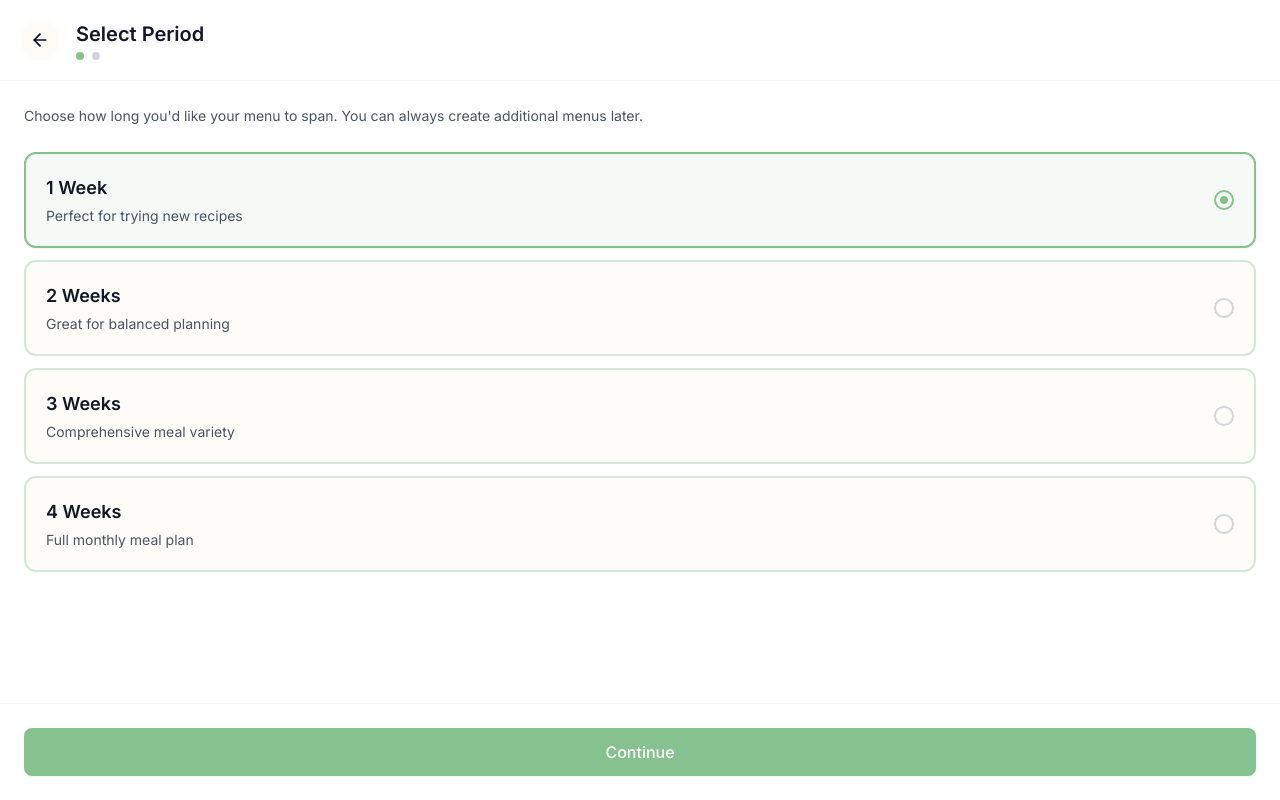
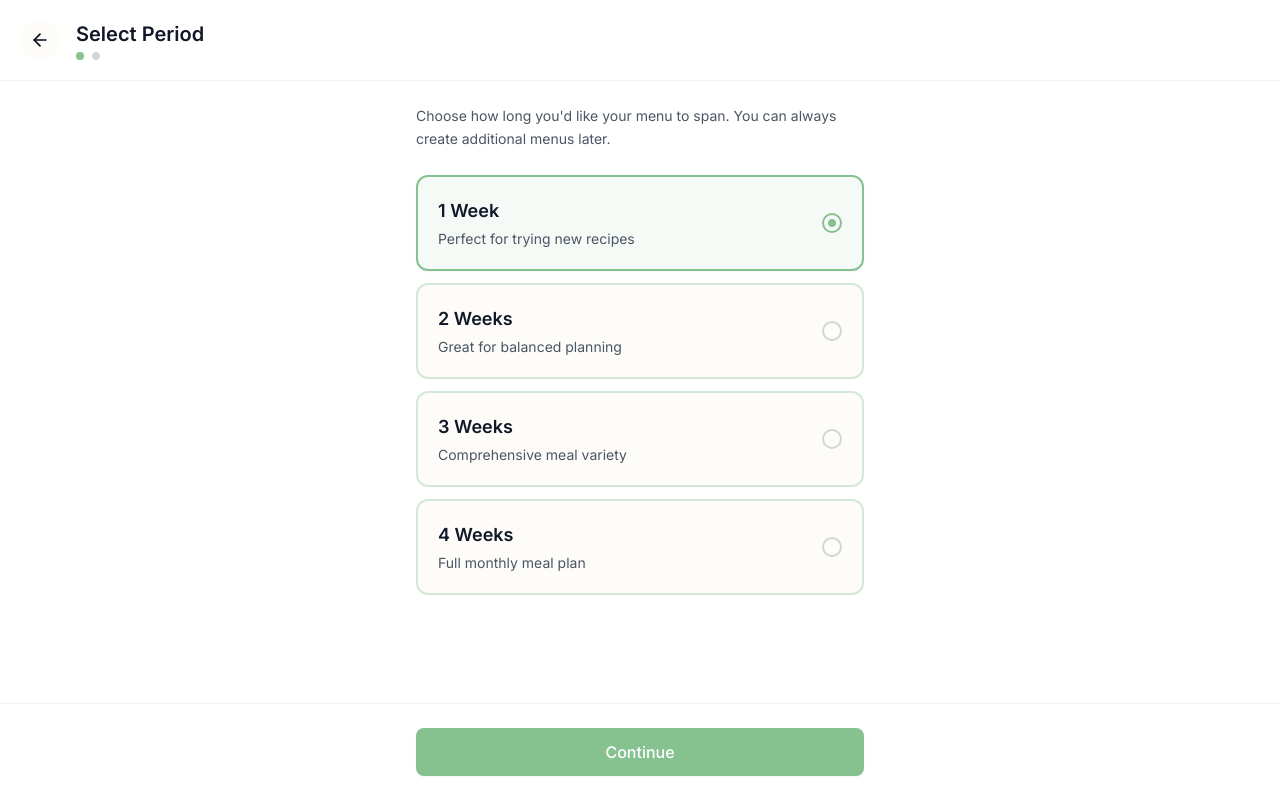
Before and after one commit to oseiyoke/menus, a Next.js app: page /create in a window 1280 px wide. Built offline with nearby package versions, Linux system fonts and the light colour scheme; no server answers; the database is empty.

Commit message:
Fix bug when creating menu

```diff
--- a/src/app/create/page.tsx
+++ b/src/app/create/page.tsx
@@ -3,6 +3,7 @@
 import React, { useState } from 'react';
 import { useRouter } from 'next/navigation';
 import { ArrowLeft } from 'lucide-react';
+import { useMenu } from '@/hooks/useMenu';
 
 export default function CreateMenuPage() {
   const router = useRouter();
@@ -11,6 +12,8 @@ export default function CreateMenuPage() {
   const [menuName, setMenuName] = useState('');
   const [menuDescription, setMenuDescription] = useState('');
 
+  const { createMenuAsync, isCreating } = useMenu();
+
   const periodOptions = [
     { weeks: 1, label: '1 Week', description: 'Perfect for trying new recipes' },
     { weeks: 2, label: '2 Weeks', description: 'Great for balanced planning' },
@@ -18,19 +21,25 @@ export default function CreateMenuPage() {
     { weeks: 4, label: '4 Weeks', description: 'Full monthly meal plan' },
   ];
 
-  const handleContinue = () => {
+  const handleContinue = async () => {
     if (step === 'period') {
       setStep('details');
-    } else {
-      // Create the menu
-      const menuData = {
+      return;
+    }
+
+    try {
+      const newMenu = await createMenuAsync({
         name: menuName || `${selectedPeriod} Week Menu`,
         description: menuDescription,
-        period_weeks: selectedPeriod,
-      };
+        period_weeks: selectedPeriod as 1 | 2 | 3 | 4,
+        start_date: new Date(),
+      });
 
-      // Navigate to overview
-      router.push(`/create/overview?weeks=${selectedPeriod}&name=${encodeURIComponent(menuData.name)}&description=${encodeURIComponent(menuData.description)}`);
+      if (newMenu) {
+        router.push(`/create/success/${newMenu.id}`);
+      }
+    } catch (error) {
+      console.error('Failed to create menu:', error);
     }
   };
 
@@ -73,7 +82,8 @@ export default function CreateMenuPage() {
       </header>
 
       {/* Content */}
-      <div className="flex-1 p-6">
+      <div className="flex-1 p-6 flex justify-center">
+        <div className="w-full max-w-md">
           {step === 'period' && (
             <div className="space-y-3 animate-in slide-in-from-right-5 duration-300">
               <div className="mb-6">
@@ -164,12 +174,14 @@ export default function CreateMenuPage() {
             </div>
           )}
         </div>
+      </div>
 
       {/* Footer */}
-      <div className="p-6 border-t border-primary-100">
+      <div className="p-6 border-t border-primary-100 flex justify-center">
+        <div className="w-full max-w-md">
           <button
             onClick={handleContinue}
-          disabled={!canContinue}
+            disabled={!canContinue || isCreating}
             className={`w-full py-3 px-6 rounded-lg font-medium transition-colors ${
               canContinue
                 ? 'bg-primary-400 text-white hover:bg-primary-500 shadow-sm'
@@ -180,5 +192,6 @@ export default function CreateMenuPage() {
           </button>
         </div>
       </div>
+    </div>
   );
 }
```
Lines whose indentation alone changed are shown as unchanged.
